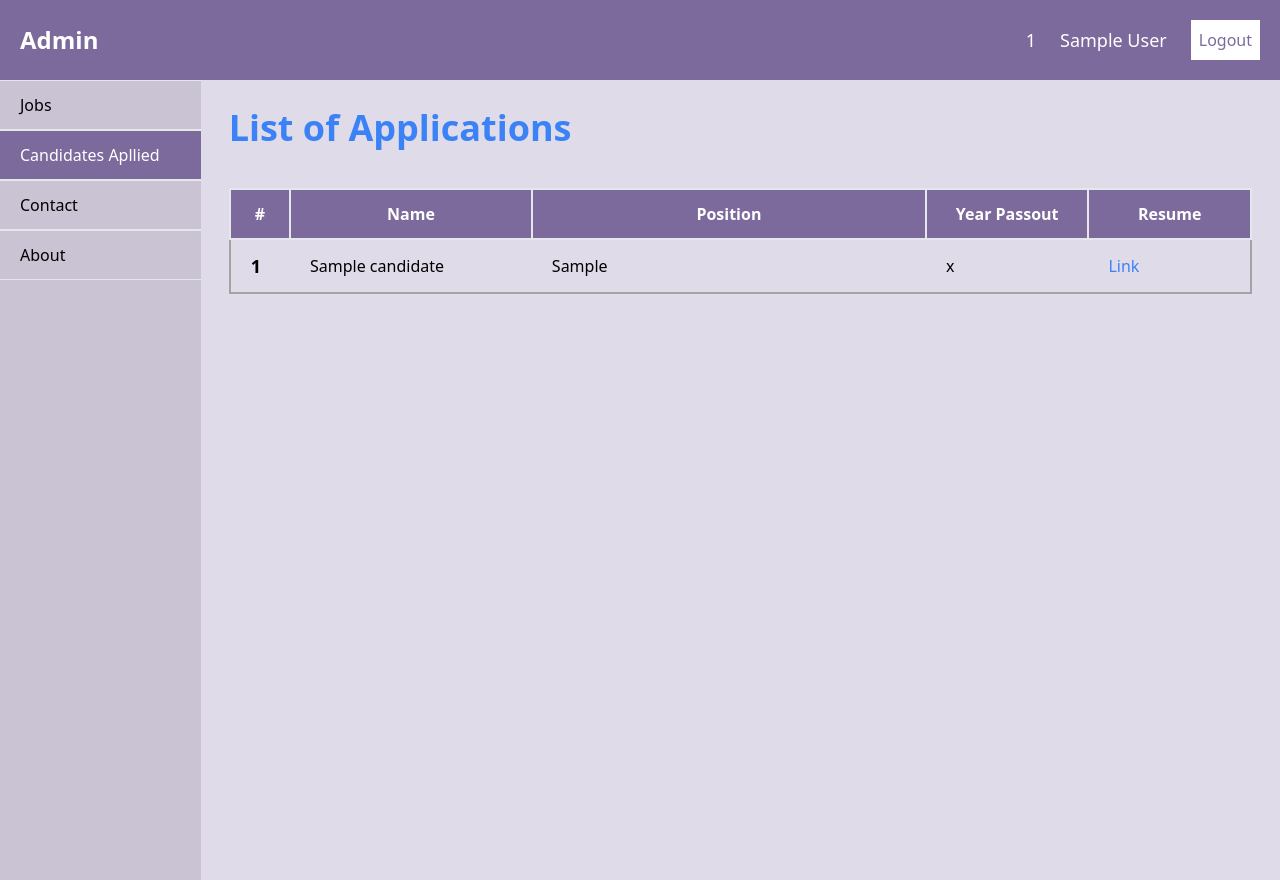
After one commit to Mayank-Jain-1/LinkedOut, a PHP site: page /candidates.php in a window 1280 px wide. The commit adds this page. Run offline with PHP 8.4, Linux system fonts and the light colour scheme; the visitor is signed in with stand-in values (Sample User, id 1); tables that the repository leaves empty or names only in its code hold one stand-in row (values such as "Sample post").

Commit message:
added and completed candidates page

```diff
--- /dev/null
+++ b/src/candidates.php
@@ -0,0 +1,121 @@
+<?php
+
+function getCandidates()
+{
+  try {
+    global $candidates;
+    $server = "localhost";
+    $username = "root";
+    $password = "";
+    $database = "linkedout";
+
+    $conn = mysqli_connect($server, $username, $password, $database);
+
+    if ($conn->connect_error) {
+      die("Connection Failed: " . $conn->connect_error);
+    }
+
+    $sql = "SELECT * FROM `linkedout`.`candidates`";
+    $candidates = mysqli_query($conn, $sql);
+
+  } catch (Exception $err) {
+
+  } finally {
+    $conn->close();
+  }
+}
+
+
+session_start();
+getCandidates();
+$candidates;
+
+if (!isset($_SESSION['name'])) {
+  header("location: login.php");
+}
+
+
+
+if (isset($_POST['logout'])) {
+  echo "clicked Logout";
+  session_unset();
+  session_destroy();
+  header("location: login.php");
+}
+
+?>
+
+
+<!DOCTYPE html>
+<html lang="en">
+
+<head>
+  <meta charset="UTF-8" />
+  <meta http-equiv="X-UA-Compatible" content="IE=edge" />
+  <meta name="viewport" content="width=device-width, initial-scale=1.0" />
+  <link rel="stylesheet" href="output.css" />
+  <title>Document</title>
+</head>
+
+<body class="bg-faded">
+  <nav class="w-full text-white flex items-center justify-between h-20 bg-primary px-5">
+    <h1 class="text-2xl font-semibold">Admin</h1>
+    <ul class="flex items-center space-x-6 float-right justify-between">
+      <p class="text-lg"><?php
+                          echo $_SESSION['phone'];
+                          ?>
+      </p>
+      <p class="text-lg"><?php
+                          echo $_SESSION['name'];
+                          ?>
+      </p>
+      <form action="jobs.php" method="post">
+        <input id="logout" value="Logout" type="submit" name="logout" value="logout" class="bg-white text-primary p-2 cursor-pointer"></input>
+      </form>
+    </ul>
+  </nav>
+  <div class="flex flex-col md:flex-row">
+    <ul class="md:min-h-screen h-max md:h-auto bg-secondary w-full md:w-60 flex flex-col">
+      <a href="jobs.php" class="py-3 px-5 border-y inline-block md:block cursor-pointer hover:bg-faded">Jobs</a>
+      <a class="py-3 px-5 border-y inline-block md:block text-white bg-primary">Candidates Apllied</a>
+      <a class="py-3 px-5 border-y inline-block md:block cursor-pointer hover:bg-faded">Contact</a>
+      <a class="py-3 px-5 border-y inline-block md:block cursor-pointer hover:bg-faded">About</a>
+    </ul>
+    <div class="p-5 md:p-7 w-full">
+        <h1 class="text-blue-500 text-4xl font-semibold">List of Applications</h1>
+        <table class="w-full my-10 border-2 border-neutral-400 ">
+          <tr>
+            <th class=" px-6 bg-primary text-white border-2 py-3">#</th>
+            <th class=" w-3/12 bg-primary text-white border-2 p-3">Name</th>
+            <th class=" w-5/12 bg-primary text-white border-2 p-3">Position</th>
+            <th class=" w-2/12 bg-primary text-white border-2 p-3">Year Passout</th>
+            <th class=" w-2/12 bg-primary text-white border-2 p-3">Resume</th>
+          </tr>
+          <?php
+          while ($row = mysqli_fetch_array($candidates)) {
+            $name = $row['name'];
+            $position = $row['position'];
+            $passout = $row['passout'];
+            $resume = $row['resume'];
+            echo "<tr class='border-b-2 border-neutral-400'>
+              <td class='text-lg py-3 px-5 font-semibold'></td>
+              <td class='py-3 px-5'>$name</td=>
+              <td class='py-3 px-5'>$position</td>
+              <td class='py-3 px-5'>$passout</td>
+              <td class='py-3 px-5 text-blue-500'> <a href='$resume'>Link</a></td>
+            </tr>";
+          }
+          ?>
+        </table>
+    </div>
+  </div>
+</body>
+<script>
+  function togglePostJob() {
+    console.log('ig');
+    const form = document.getElementById('postJobForm');
+    form.classList.toggle('hidden');
+  }
+</script>
+
+</html>
--- a/src/login.php
+++ b/src/login.php
@@ -31,12 +31,11 @@ function login()
     $_SESSION['name'] = $result['name'];
     $_SESSION['phone'] = $result['phone'];
 
-    header("Location: admin.php");
-
+    header("Location: jobs.php");
   } catch (Exception $err) {
     $message = "<p class='text-red-600'>There is some error, check the fields or try again later</p>";
   } finally {
-    if(isset($conn)) $conn->close();
+    if (isset($conn)) $conn->close();
   }
 }
 if (isset($_POST['submit'])) {
--- a/src/output.css
+++ b/src/output.css
@@ -632,6 +632,42 @@ video {
   width: 100vw;
 }
 
+.w-2\/6 {
+  width: 33.333333%;
+}
+
+.w-1\/6 {
+  width: 16.666667%;
+}
+
+.w-2 {
+  width: 0.5rem;
+}
+
+.w-3\/6 {
+  width: 50%;
+}
+
+.w-1\/12 {
+  width: 8.333333%;
+}
+
+.w-3\/12 {
+  width: 25%;
+}
+
+.w-2\/12 {
+  width: 16.666667%;
+}
+
+.w-6\/12 {
+  width: 50%;
+}
+
+.w-5\/12 {
+  width: 41.666667%;
+}
+
 .max-w-2xl {
   max-width: 42rem;
 }
@@ -826,6 +862,16 @@ video {
   line-height: 1.25rem;
 }
 
+.text-3xl {
+  font-size: 1.875rem;
+  line-height: 2.25rem;
+}
+
+.text-4xl {
+  font-size: 2.25rem;
+  line-height: 2.5rem;
+}
+
 .font-semibold {
   font-weight: 600;
 }
@@ -863,6 +909,11 @@ video {
 .text-white {
   --tw-text-opacity: 1;
   color: rgb(255 255 255 / var(--tw-text-opacity));
+}
+
+.text-blue-500 {
+  --tw-text-opacity: 1;
+  color: rgb(59 130 246 / var(--tw-text-opacity));
 }
 
 *{
```
Also changed, not shown: src/jobs.php (renamed from src/admin.php, +9 -6 lines).
